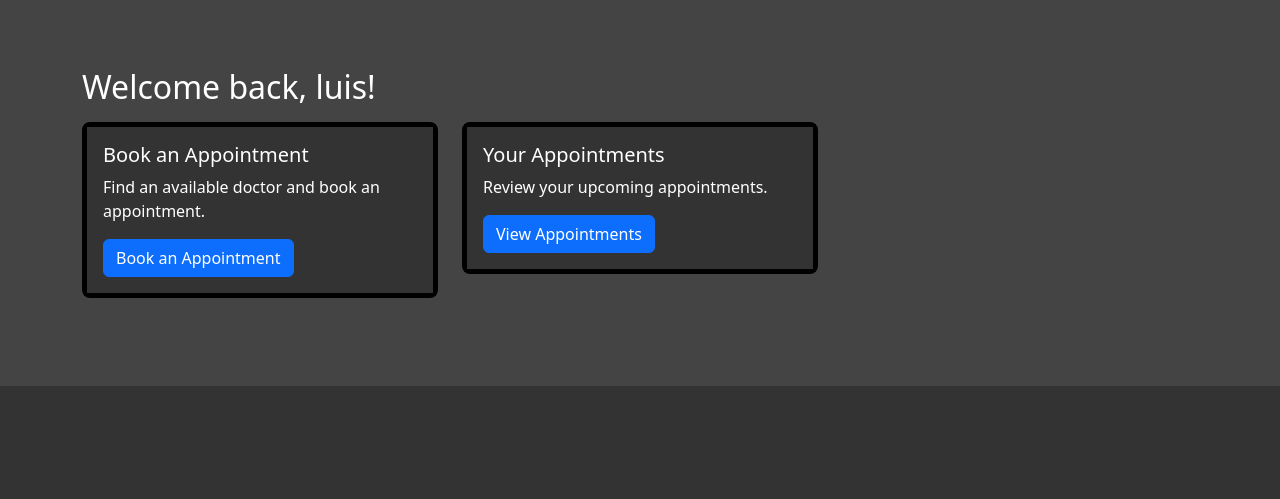
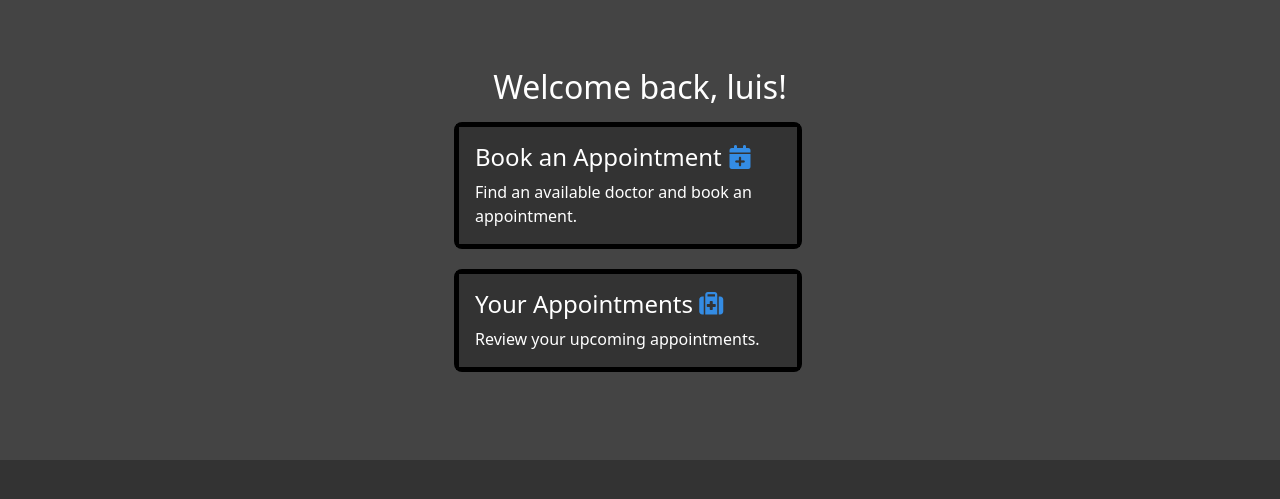
Before and after one commit to lubarrda/CS50W-Capstone-Atento, a Django app: page / in a window 1280 px wide. Shown: the part 56-555 px from the top of the page. Run offline with Django 4.2, Linux system fonts and the light colour scheme; a user stored in the database is signed in; some libraries are stand-ins or nearby versions.

Commit message:
React-styled-V2

```diff
--- a/atento_care/static/styles.css
+++ b/atento_care/static/styles.css
@@ -12,7 +12,7 @@
 
 /* Cambio del color de los enlaces para que sean visibles contra el fondo oscuro */
 a {
-    color: #3f51b5;          /* Color azul para los enlaces */
+    color: #3e56db;
 }
 
 a:hover {
@@ -102,7 +102,7 @@
 
 /* Establecer el color del ícono antes del hover */
 #homeicon {
-    color: #3e56db;
+    color: #348ce4;
 }
 
 /* Cambiar el color de fondo del cuerpo de la tarjeta al hacer hover sobre la tarjeta completa */
@@ -178,7 +178,7 @@
 }
 
 #calendar .fc-event {
-    background-color: #3f51b5; /* Color azul para los eventos en el calendario */
+    background-color: black; /* Color azul para los eventos en el calendario */
     border: none; /* Quitar el borde predeterminado de los eventos */
 }
 
@@ -187,5 +187,18 @@
 }
 
 #calendar .fc-day-today {
-    background-color: #555; /* Un color ligeramente diferente para el día actual */
+    background-color: rgba(16, 25, 27, 0.918); /* Un color ligeramente diferente para el día actual */
 }
+
+
+.card-header {
+    background-color: #3f51b5; /* Fondo azul oscuro */
+    color: white; /* Texto blanco */
+    border: 3px solid black;
+    border-bottom: 0.1px solid darkslategrey;
+}
+
+.card-title {
+    font-size: 1.5em; /* Aumentar el tamaño de fuente del título */
+
+}
--- a/atento_care/templates/atento_care/base.html
+++ b/atento_care/templates/atento_care/base.html
@@ -22,8 +22,8 @@
             <a href="{% url 'home' %}" class="no-hover-effect">Atento Care <i class="fa-solid fa-staff-snake"></i> </a>
 
             <div>
-                <a href="{% url 'home' %}"><i class="fa-solid fa-hospital fa-lg"></i></a>
                 {% if user.is_authenticated %}
+                    <a href="{% url 'appointments' %}"><i class="fa-solid fa-hospital fa-lg"></i></a>
                     <a href="{% url 'my_account' %}"><i class="fa-solid fa-hospital-user fa-lg"></i></a>
                     <a href="{% url 'logout' %}"><i class="fa-solid fa-right-from-bracket"></i></a>
                 {% else %}
--- a/atento_care/templates/atento_care/home.html
+++ b/atento_care/templates/atento_care/home.html
@@ -3,14 +3,14 @@
 {% block content %}
 <div class="container py-5">
   {% if user.is_authenticated %}
-    <h2 class="mb-3">Welcome back, {% if user.user_type == 'DOCTOR' %}Dr.{{ else }}{% endif %} {{ request.user.username }}!</h2>
+    <h2 class="mb-3 text-center">Welcome back, {% if user.user_type == 'DOCTOR' %}Dr.{{ else }}{% endif %} {{ request.user.username }}!</h2>
     <div class="row">
       {% if user.user_type == 'DOCTOR' %}
           <div class="col-md-4">
             <a href="{% url 'add_availability' %}" class="card-link">
             <div class="card card-hover">
                 <div class="card-body">
-                    <h5 class="card-title">Set Your Availability <i class="fa-regular fa-calendar-plus" id="homeicon"></i></h5>
+                    <h5 class="card-title">Set Your Availability <i class="fa-solid fa-calendar-plus" id="homeicon"></i></h5>
                     <p class="card-text">Let patients know when you're available for appointments.</p>
                 </div>
             </div>
@@ -37,30 +37,33 @@
             </a>
           </div>
         {% else %}
+        <div class="row justify-content-center">
           <div class="col-md-4">
+              <a href="{% url 'doctor_list' %}" class="card-link">
               <div class="card card-hover">
                   <div class="card-body">
-                <h5 class="card-title">Book an Appointment</h5>
+                      <h5 class="card-title">Book an Appointment <i class="fa-solid fa-calendar-plus" id="homeicon"></i></h5>
                       <p class="card-text">Find an available doctor and book an appointment.</p>
-                <a href="{% url 'doctor_list' %}" class="btn btn-primary">Book an Appointment</a>
                   </div>
               </div>
           </div>
           <div class="col-md-4">
+              <a href="{% url 'appointments' %}" class="card-link">
               <div class="card card-hover">
                   <div class="card-body">
-                <h5 class="card-title">Your Appointments</h5>
+                      <h5 class="card-title">Your Appointments <i class="fa-solid fa-suitcase-medical" id="homeicon"></i></h5>
                       <p class="card-text">Review your upcoming appointments.</p>
-                <a href="{% url 'appointments' %}" class="btn btn-primary">View Appointments</a>
                   </div>
               </div>
           </div>
+      </div>
+
         {% endif %}
       </div>
     {% else %}
-      <h2 class="mb-3">Welcome to Atento Care!</h2>
-      <div class="row">
-        <div class="col-md-6">
+<h2 class="mb-3 text-center">Welcome to Atento Care!</h2>
+      <div class="row justify-content-center">
+        <div class="col-md-4"> <!-- Cambia col-md-6 a col-md-4 para hacer las columnas un poco más estrechas -->
             <a href="{% url 'login' %}" class="card-link">
                 <div class="card card-hover">
                     <div class="card-body">
@@ -68,8 +71,9 @@
                         <p class="card-text">Already have an account? Login to access your appointments.</p>
                     </div>
                 </div>
+            </a>
         </div>
-        <div class="col-md-6">
+        <div class="col-md-4"> <!-- Cambia col-md-6 a col-md-4 para hacer las columnas un poco más estrechas -->
             <a href="{% url 'register' %}" class="card-link">
                 <div class="card card-hover">
                     <div class="card-body">
@@ -77,6 +81,7 @@
                         <p class="card-text">Don't have an account? Register to start booking appointments.</p>
                     </div>
                 </div>
+            </a>
         </div>
     </div>
     {% endif %}
--- a/atento_care/views.py
+++ b/atento_care/views.py
@@ -41,7 +41,7 @@
             user = authenticate(username=username, password=password)
             if user is not None:
                 login(request, user)
-                messages.success(request, "Login successful. Welcome back.")
+                messages.success(request, "Login successful.")
                 return redirect("home")
     else:
         form = AuthenticationForm()
```
Also changed, not shown: db.sqlite3. Lines whose indentation alone changed are shown as unchanged.
